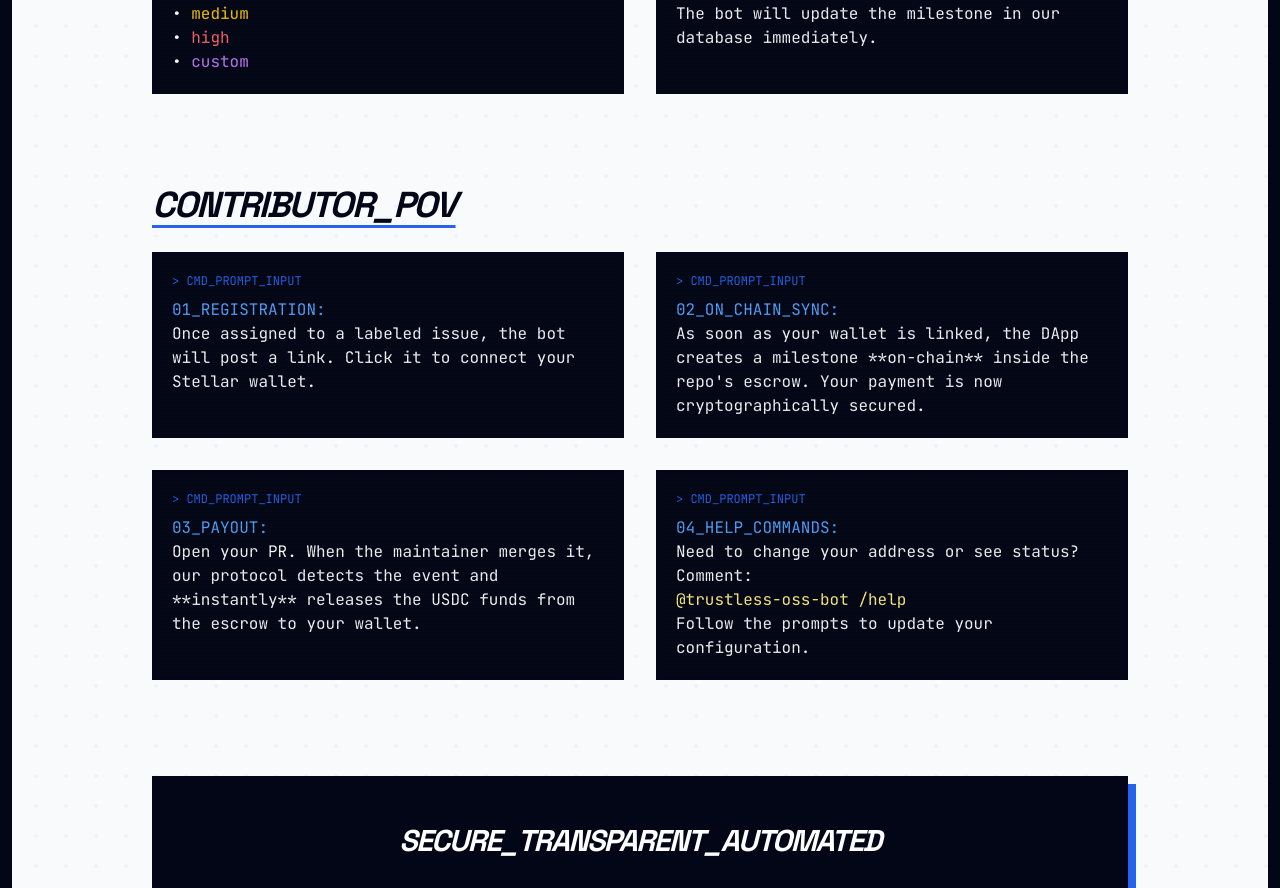
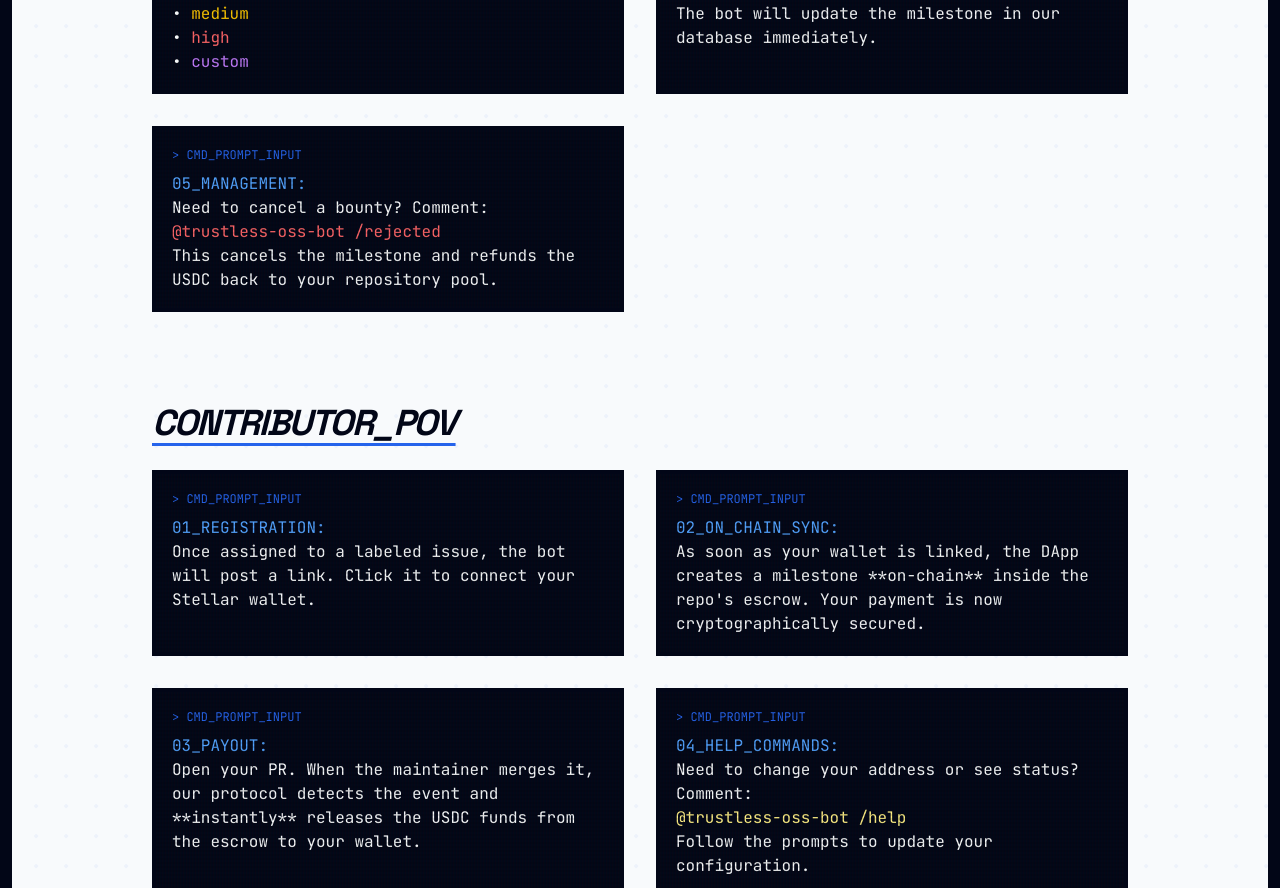
Before and after one commit to Trustless-OSS/Trustless-OSS, a Next.js app in the folder frontend/: page /docs in a window 1280 px wide. Shown: the part 1720-2608 px from the top of the page. Built offline with nearby package versions, Linux system fonts and the light colour scheme; no server answers.

Commit message:
feat: rename bounty rejection command to /rejected and document usage in UI

```diff
--- a/frontend/app/docs/page.tsx
+++ b/frontend/app/docs/page.tsx
@@ -131,6 +131,12 @@ export default function DocsPage() {
               <span className="text-yellow-200">@trustless-oss-bot 150</span><br />
               The bot will update the milestone in our database immediately.
             </div>
+            <div className="terminal-block">
+              <span className="text-blue-400">05_MANAGEMENT:</span><br />
+              Need to cancel a bounty? Comment:<br />
+              <span className="text-red-400">@trustless-oss-bot /rejected</span><br />
+              This cancels the milestone and refunds the USDC back to your repository pool.
+            </div>
           </div>
         </section>
 
```
Also changed, not shown: 1 other file (tests, documents, lock files or other folders).
